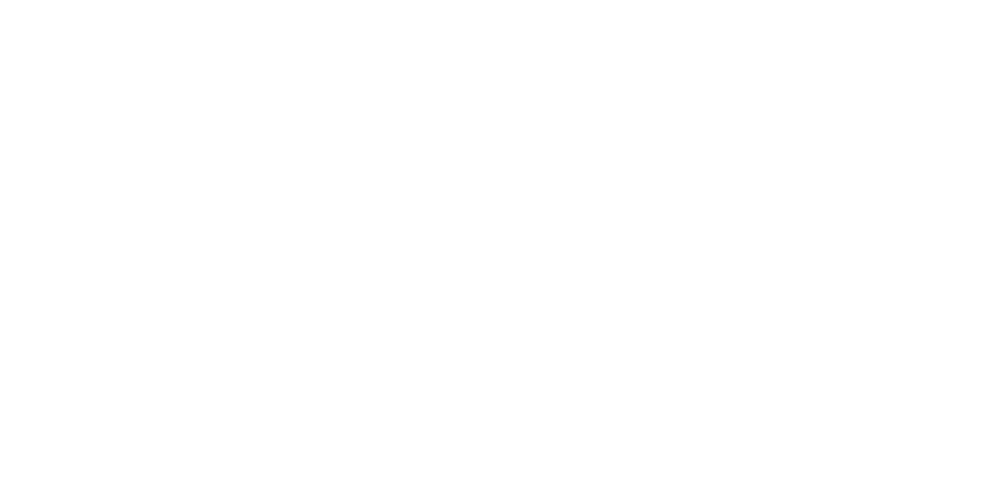
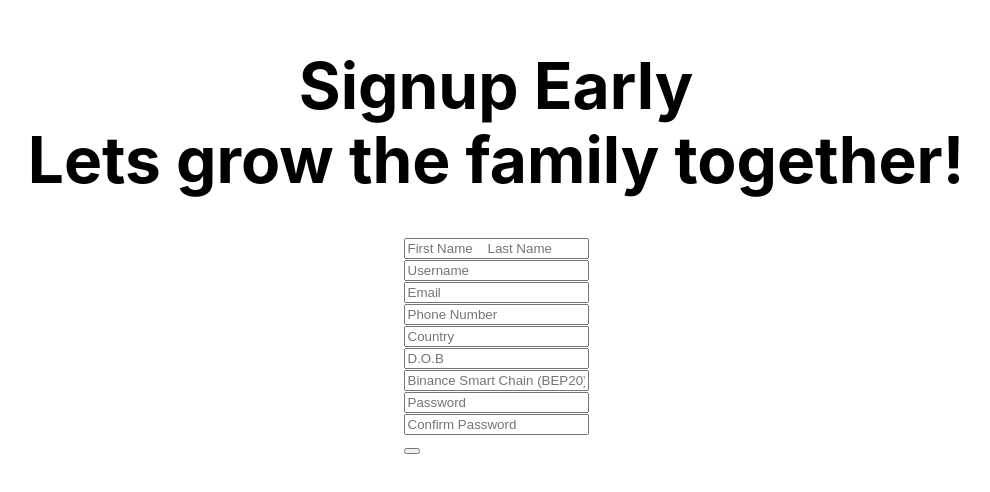
Before and after one commit to nathanielekanem/justCause, a Next.js app: page /waitlist-signup in a window 1280 px wide. Shown: the part 148-640 px from the top of the page, without its empty margins (144-1134 px from the left). Built offline with nearby package versions, Linux system fonts and the light colour scheme.

Commit message:
change from main to waitlist

```diff
--- a/pages/[login].js/index.js
+++ /dev/null
@@ -1,5 +0,0 @@
-function Login() {
-  return <div></div>;
-}
-
-export default Login;
--- /dev/null
+++ b/pages/waitlist-signup.js
@@ -0,0 +1,123 @@
+import Head from "next/head";
+import styles from "../styles/waitlistSignup.module.css";
+
+function waitlistSignup() {
+  return (
+    <div className={styles.container}>
+      <Head>
+        <title>Signup</title>
+        <meta
+          name="description"
+          content="Be one of the first to join JustCause waitlist and get 200JCT instantly."
+        />
+        <link rel="apple-touch-icon" href="jcFinalIcon.png" />
+      </Head>
+
+      <main className={styles.main}>
+        <h1 className={styles.title}>Signup Early</h1>
+        <h3 className={styles.title}>Lets grow the family together!</h3>
+        <br />
+        <br />
+        <div className={styles.form}>
+          <form action="POST" id="createAccount">
+            <div class="formMessage formMessageError"></div>
+            <div class="formInputGroup">
+              <input
+                type="text"
+                id="Name"
+                class="formInput"
+                autofocus
+                placeholder="First Name    Last Name"
+              />
+              <div class="formInputErrorMessage"></div>
+            </div>
+            <div class="formInputGroup">
+              <input
+                type="text"
+                id="Username"
+                class="formInput"
+                autofocus
+                placeholder="Username"
+              />
+              <div class="formInputErrorMessage"></div>
+            </div>
+            <div class="formInputGroup">
+              <input
+                type="email"
+                id="Email"
+                class="formInput"
+                autofocus
+                placeholder="Email"
+              />
+              <div class="formInputErrorMessage"></div>
+            </div>
+            <div class="formInputGroup">
+              <input
+                type="tel"
+                id="tel"
+                class="formInput"
+                autofocus
+                placeholder="Phone Number"
+              />
+            </div>
+            <div class="formInputGroup">
+              {/** get type for country */}
+              <input
+                type=""
+                id="Country"
+                class="formInput"
+                autofocus
+                placeholder="Country"
+              />
+              <div class="formInputErrorMessage"></div>
+            </div>
+            <div class="formInputGroup">
+              <input
+                type="DOB"
+                id="DateOfBirth"
+                class="formInput"
+                autofocus
+                placeholder="D.O.B"
+              />
+              <div class="formInputErrorMessage"></div>
+            </div>
+            <div class="formInputGroup">
+              <input
+                type="text"
+                id="BSCAddress"
+                class="formInput"
+                autofocus
+                placeholder="Binance Smart Chain (BEP20) address"
+              />
+              <div class="formInputErrorMessage"></div>
+            </div>
+            <div class="formInputGroup">
+              <input
+                type="password"
+                id="Password"
+                class="formInput"
+                autofocus
+                placeholder="Password"
+              />
+              <div class="formInputErrorMessage"></div>
+            </div>
+            <div class="formInputGroup">
+              <input
+                type="password"
+                id="PasswordConfirmation"
+                class="formInput"
+                autofocus
+                placeholder="Confirm Password"
+              />
+              <div class="formInputErrorMessage"></div>
+            </div>
+            <button class="formButton" type="button" value="Take Me In!" />
+            {/*Change to svg*/}
+          </form>
+        </div>
+      </main>
+    </div>
+  );
+}
+
+export default waitlistSignup;
--- /dev/null
+++ b/styles/waitlistSignup.module.css
@@ -0,0 +1,192 @@
+.container {
+  padding: 0 2rem;
+}
+
+.main {
+  min-height: 100vh;
+  padding: 4rem 0;
+  flex: 1;
+  display: flex;
+  flex-direction: column;
+  justify-content: center;
+  align-items: center;
+}
+
+.header {
+  display: flex;
+  justify-content: flex-end;
+}
+
+.footer {
+  display: flex;
+  flex: 1;
+  padding: 2rem 0;
+  border-top: 1px solid #eaeaea;
+  justify-content: center;
+  align-items: center;
+}
+
+.footer a {
+  display: flex;
+  justify-content: center;
+  align-items: center;
+  flex-grow: 1;
+}
+
+.title a {
+  color: #0070f3;
+  text-decoration: none;
+}
+
+.title a:hover,
+.title a:focus,
+.title a:active {
+  text-decoration: underline;
+}
+
+.title {
+  margin: 0;
+  line-height: 1.15;
+  font-size: 4rem;
+}
+
+.title,
+.description,
+.loginLink {
+  text-align: center;
+}
+
+.description {
+  margin: 4rem 0;
+  line-height: 1.5;
+  font-size: 1.5rem;
+}
+
+.loginLink {
+  font-size: 0.95rem;
+}
+
+.grid {
+  display: flex;
+  align-items: center;
+  justify-content: center;
+  flex-wrap: wrap;
+  max-width: 800px;
+}
+
+.card {
+  margin: 1rem;
+  padding: 1.5rem;
+  text-align: left;
+  color: inherit;
+  text-decoration: none;
+  border: 1px solid #eaeaea;
+  border-radius: 10px;
+  transition: color 0.15s ease, border-color 0.15s ease;
+  max-width: 300px;
+}
+
+.card:hover,
+.card:focus,
+.card:active {
+  color: #0070f3;
+  border-color: #0070f3;
+}
+
+.card h2 {
+  margin: 0 0 1rem 0;
+  font-size: 1.5rem;
+  text-align: center;
+}
+
+.card p {
+  margin: 0;
+  font-size: 1.25rem;
+  line-height: 1.5;
+}
+
+.logo {
+  height: 1em;
+  margin-left: 0.5rem;
+}
+
+ /* Form Styling Start */
+
+.formMessage {
+  text-align: center;
+  margin-bottom: 1rem;
+}
+.formMessageSuccess {
+  color: var(--color-success);
+}
+.formMessageError {
+  color: var(--color-error);
+}
+.formInputGroup {
+  margin-bottom: 1rem;
+}
+.formInput {
+  display: block;
+  width: 100%;
+  padding: 0.75rem;
+  box-sizing: border-box;
+  border-radius: var(--border-radius);
+  border: 1px solid #dddddd;
+  outline: none;
+  background: #eeeeee;
+}
+.formInput:focus {
+  border-color: var(--color-primary);
+  background: #ffffff;
+}
+.formInputError {
+  color: var(--color-error);
+  border-color: var(--color-error);
+}
+.formInputErrorMessage {
+  margin-top: 0.5rem;
+  font-size: 0.85rem;
+  color: var(--color-error);
+}
+.formButton {
+  width: 100%;
+  padding: 1rem 2rem;
+  font-weight: bold;
+  font-size: 1.1rem;
+  color: #ffffff;
+  border: none;
+  border-radius: var(--border-radius);
+  outline: none;
+  cursor: pointer;
+  background: var(--color-primary);
+}
+.formButton:hover {
+  background: var(--color-primary-dark);
+}
+.formButton:active {
+  transform: scale(0.98);
+}
+.formText {
+  text-align: center;
+}
+.formLink {
+  color: var(--color-secondary);
+  text-decoration: none;
+  cursor: pointer;
+}
+.formLink:hover {
+  color: var(--color-primary-dark);
+}
+.formLink:hover {
+  text-decoration: underline;
+  text-decoration: none;
+}
+
+/* Form Styling End */
+
+@media (max-width: 600px) {
+  .grid {
+    width: 100%;
+    flex-direction: column;
+  }
+}
```
Also changed, not shown: pages/index.js (+11 -9 lines), pages/signup.js/index.js (deleted, +0 -36 lines), styles/Signup.module.css (deleted, +0 -60 lines), public/jcFinalIcon.png (renamed from public/Dada's-because-nathan-sucks-at-making-logos-and-practically-anything-else!!!.png).
